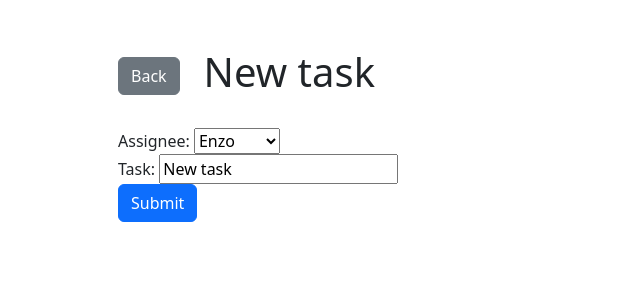
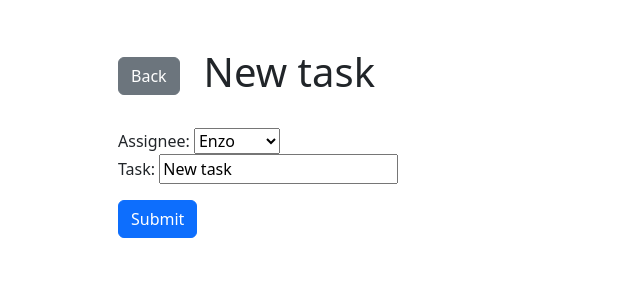
Before and after one commit to enzopezzoni/memomemo, a Django app: page /new in a window 1280 px wide. Shown: the top 300 px of the page, without its empty margins (0-640 px from the left). Run offline with Django 5.2, Linux system fonts and the light colour scheme.

Commit message:
Added white space around submit button in forms

```diff
--- a/memomemo/templates/memomemo/edit.html
+++ b/memomemo/templates/memomemo/edit.html
@@ -14,7 +14,7 @@
       {% csrf_token %}
       {{ form }}
       <input type="hidden" value="{{ task_pk }}" name="task_pk">
-      <button type="submit" class="btn btn-primary">Submit</button>
+      <button type="submit" class="btn btn-primary mt-3">Submit</button>
     </div>
   </form>
 
--- a/memomemo/templates/memomemo/new.html
+++ b/memomemo/templates/memomemo/new.html
@@ -13,7 +13,7 @@
     <div class="form-group">
       {% csrf_token %}
       {{ form }}
-      <button type="submit" class="btn btn-primary">Submit</button>
+      <button type="submit" class="btn btn-primary mt-3">Submit</button>
     </div>
   </form>
 
--- a/todolist/settings.py
+++ b/todolist/settings.py
@@ -51,6 +51,7 @@ INSTALLED_APPS = [
     'django.contrib.sessions',
     'django.contrib.messages',
     'django.contrib.staticfiles',
+    'crispy_forms',
     'memomemo',
 ]
 
```
